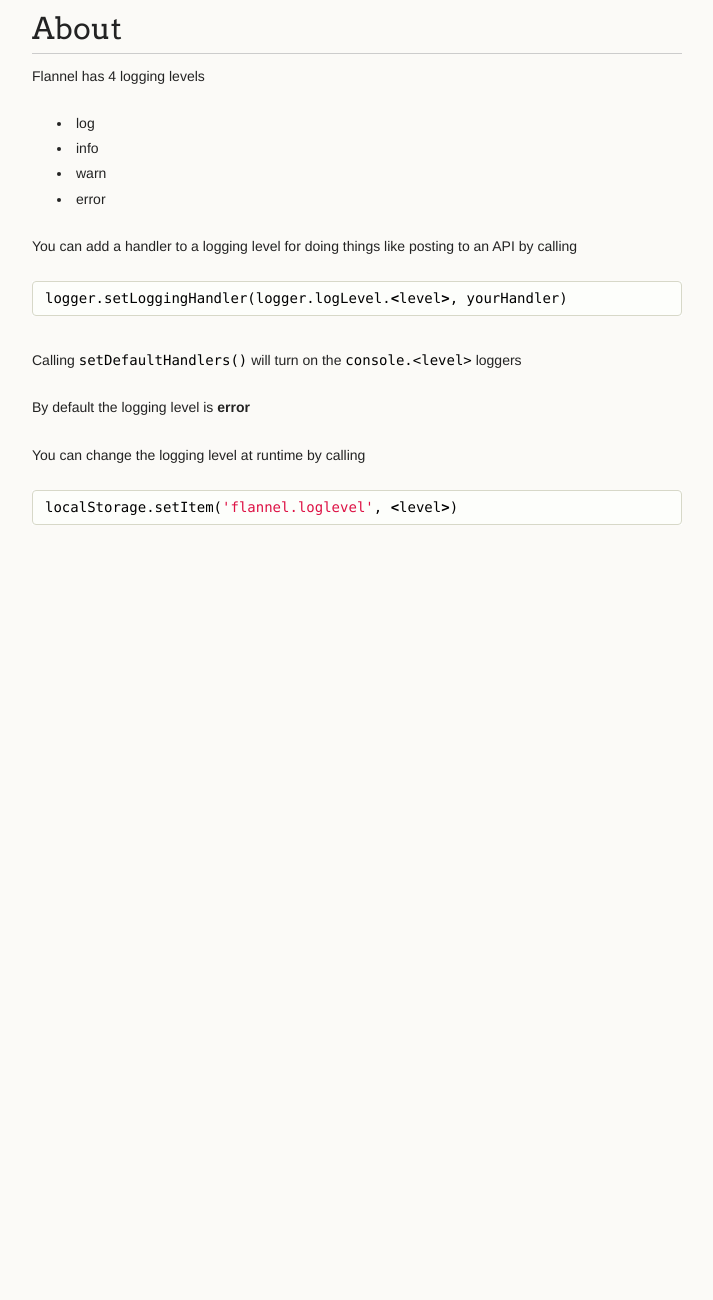
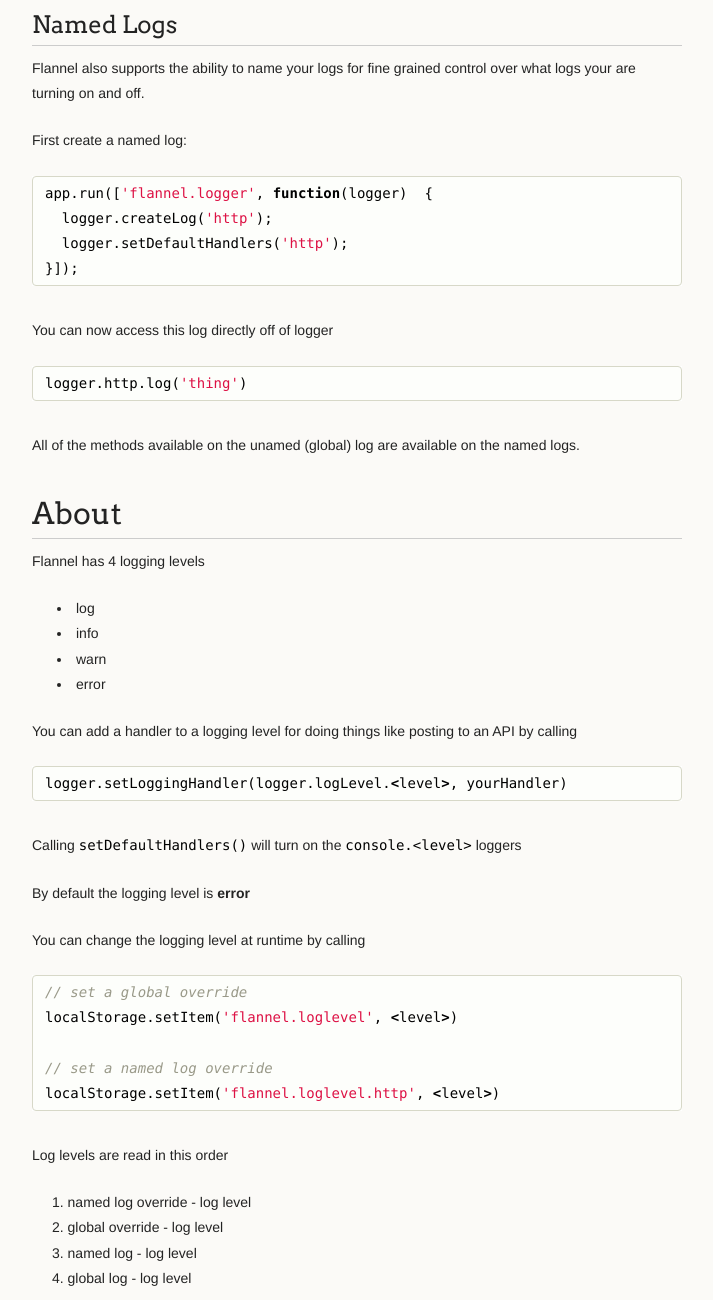
Before and after one commit to msarchet/Flannel, a plain HTML site: page index.html in a window 1280 px wide. Shown: the part 1100-2400 px from the top of the page, without its empty margins (278-991 px from the left). Before the commit the page ends 1707 px from the top, so only its background shows below. Drawn offline with Linux system fonts and the light colour scheme.

```diff
--- a/index.html
+++ b/index.html
@@ -74,6 +74,27 @@
 <span class="p">})();</span>
 </pre></div>
 
+<h2>
+<a name="named-logs" class="anchor" href="#named-logs"><span class="octicon octicon-link"></span></a>Named Logs</h2>
+
+<p>Flannel also supports the ability to name your logs for fine grained control over what logs your are turning on and off.</p>
+
+<p>First create a named log: </p>
+
+<div class="highlight highlight-javascript"><pre>
+<span class="nx">app</span><span class="p">.</span><span class="nx">run</span><span class="p">([</span><span class="s1">'flannel.logger'</span><span class="p">,</span> <span class="kd">function</span><span class="p">(</span><span class="nx">logger</span><span class="p">)</span>  <span class="p">{</span>
+  <span class="nx">logger</span><span class="p">.</span><span class="nx">createLog</span><span class="p">(</span><span class="s1">'http'</span><span class="p">);</span>
+  <span class="nx">logger</span><span class="p">.</span><span class="nx">setDefaultHandlers</span><span class="p">(</span><span class="s1">'http'</span><span class="p">);</span>
+<span class="p">}]);</span>
+</pre></div>
+
+<p>You can now access this log directly off of logger</p>
+
+<div class="highlight highlight-javascript"><pre><span class="nx">logger</span><span class="p">.</span><span class="nx">http</span><span class="p">.</span><span class="nx">log</span><span class="p">(</span><span class="s1">'thing'</span><span class="p">)</span>
+</pre></div>
+
+<p>All of the methods available on the unamed (global) log are available on the named logs.</p>
+
 <h1>
 <a name="about" class="anchor" href="#about"><span class="octicon octicon-link"></span></a>About</h1>
 
@@ -95,8 +116,21 @@
 
 <p>You can change the logging level at runtime by calling</p>
 
-<div class="highlight highlight-javascript"><pre><span class="nx">localStorage</span><span class="p">.</span><span class="nx">setItem</span><span class="p">(</span><span class="s1">'flannel.loglevel'</span><span class="p">,</span> <span class="o">&lt;</span><span class="nx">level</span><span class="o">&gt;</span><span class="p">)</span>
+<div class="highlight highlight-javascript"><pre><span class="c1">// set a global override</span>
+<span class="nx">localStorage</span><span class="p">.</span><span class="nx">setItem</span><span class="p">(</span><span class="s1">'flannel.loglevel'</span><span class="p">,</span> <span class="o">&lt;</span><span class="nx">level</span><span class="o">&gt;</span><span class="p">)</span>
+
+<span class="c1">// set a named log override</span>
+<span class="nx">localStorage</span><span class="p">.</span><span class="nx">setItem</span><span class="p">(</span><span class="s1">'flannel.loglevel.http'</span><span class="p">,</span> <span class="o">&lt;</span><span class="nx">level</span><span class="o">&gt;</span><span class="p">)</span>
 </pre></div>
+
+<p>Log levels are read in this order</p>
+
+<ol>
+<li>named log override - log level</li>
+<li>global override - log level</li>
+<li>named log - log level</li>
+<li>global log - log level</li>
+</ol>
       </section>
       <footer>
         <p><small>Hosted on <a href="http://pages.github.com">GitHub Pages</a> using the Dinky theme</small></p>
```
Also changed, not shown: params.json (+1 -1 lines).
